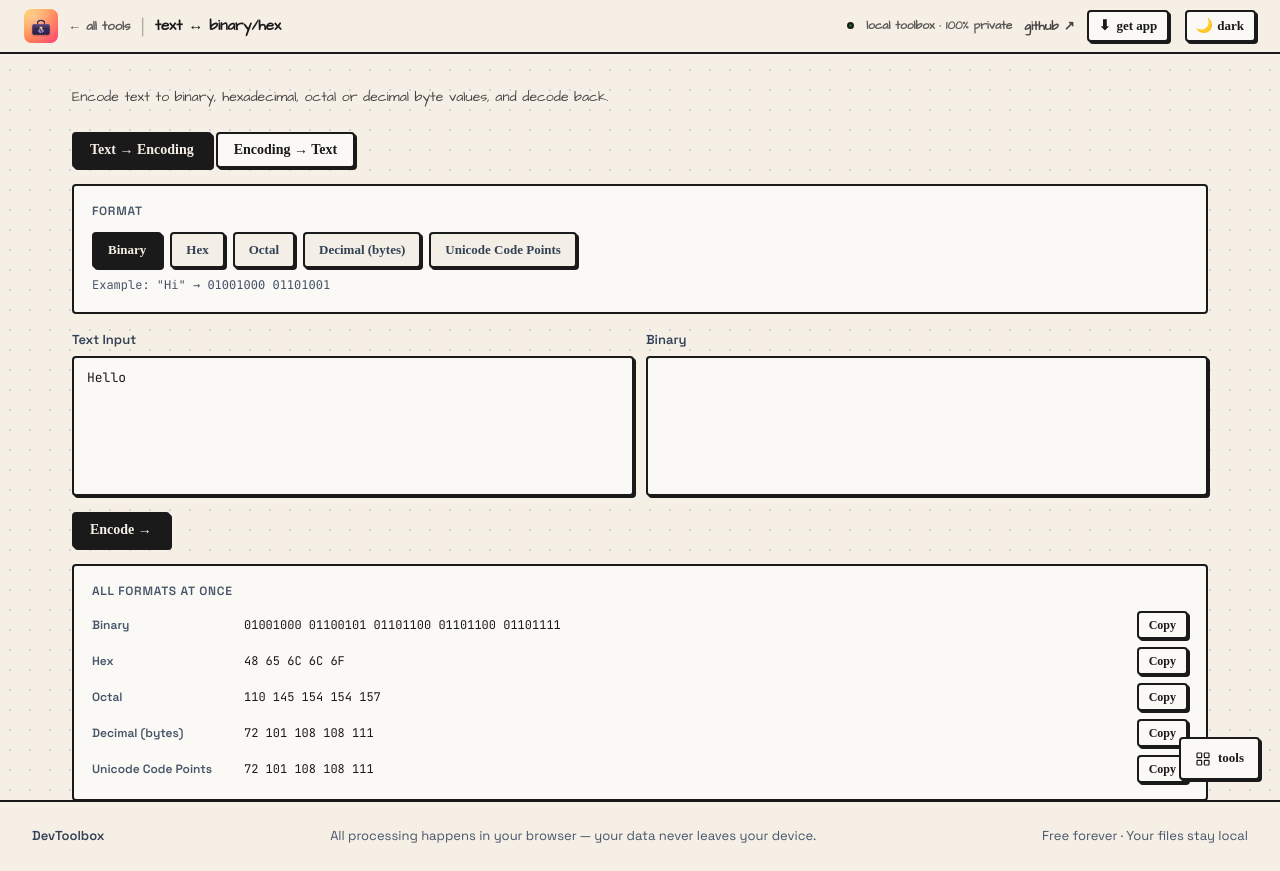
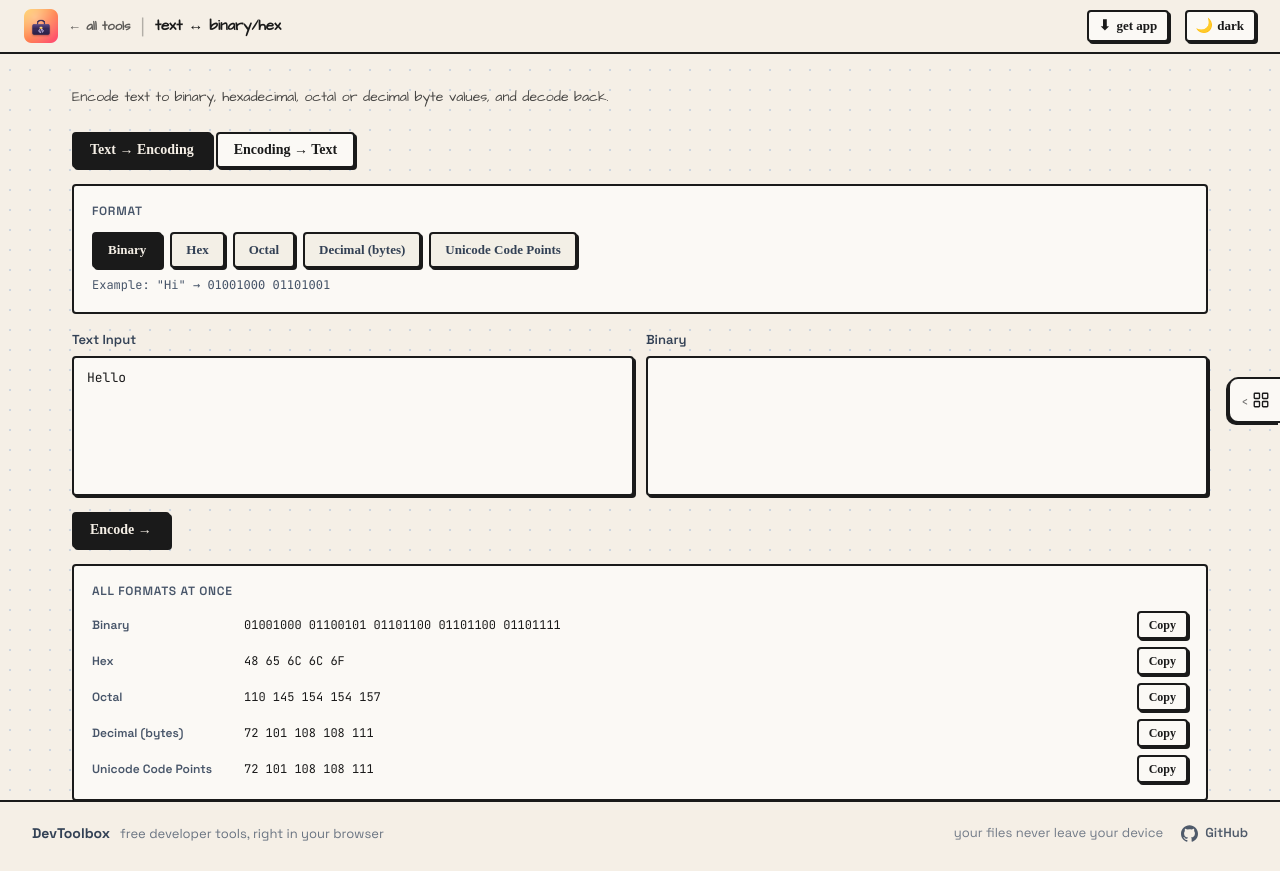
Before and after one commit to santoshP0/Devtools, a React (Vite) app: page /text-binary in a window 1280 px wide. Built offline with nearby package versions, Linux system fonts and the light colour scheme; what marked-highlight would draw is missing.

Commit message:
refine header/footer, edge-tab tool switcher, trim hero, update readme; bump to 1.2.0

```diff
--- a/package.json
+++ b/package.json
@@ -1,6 +1,6 @@
 {
   "name": "devtoolbox",
-  "version": "1.1.0",
+  "version": "1.2.0",
   "private": true,
   "type": "module",
   "scripts": {
--- a/src-tauri/tauri.conf.json
+++ b/src-tauri/tauri.conf.json
@@ -1,7 +1,7 @@
 {
   "$schema": "../node_modules/@tauri-apps/cli/config.schema.json",
   "productName": "DevToolbox",
-  "version": "1.1.0",
+  "version": "1.2.0",
   "identifier": "com.santoshp0.devtoolbox",
   "build": {
     "frontendDist": "../dist",
--- a/src/components/Footer.tsx
+++ b/src/components/Footer.tsx
@@ -1,20 +1,49 @@
+const REPO_URL = 'https://github.com/santoshP0/Devtools'
+
+function GitHubIcon({ size = 17 }: { size?: number }) {
+  return (
+    <svg width={size} height={size} viewBox="0 0 24 24" fill="currentColor" aria-hidden="true" style={{ flexShrink: 0 }}>
+      <path d="M12 .297c-6.63 0-12 5.373-12 12 0 5.303 3.438 9.8 8.205 11.385.6.113.82-.258.82-.577 0-.285-.01-1.04-.015-2.04-3.338.724-4.042-1.61-4.042-1.61C4.422 18.07 3.633 17.7 3.633 17.7c-1.087-.744.084-.729.084-.729 1.205.084 1.838 1.236 1.838 1.236 1.07 1.835 2.809 1.305 3.495.998.108-.776.417-1.305.76-1.605-2.665-.305-5.467-1.334-5.467-5.931 0-1.311.469-2.381 1.236-3.221-.124-.303-.535-1.524.117-3.176 0 0 1.008-.322 3.301 1.23a11.5 11.5 0 0 1 3.003-.404c1.02.005 2.047.138 3.006.404 2.291-1.552 3.297-1.23 3.297-1.23.653 1.653.242 2.874.118 3.176.77.84 1.235 1.911 1.235 3.221 0 4.609-2.807 5.624-5.479 5.921.43.372.823 1.102.823 2.222 0 1.606-.014 2.898-.014 3.293 0 .322.216.694.825.576C20.565 22.092 24 17.592 24 12.297c0-6.627-5.373-12-12-12" />
+    </svg>
+  )
+}
+
 export default function Footer() {
   return (
     <footer style={{
       borderTop: '1px solid var(--border)',
-      padding: '24px 32px',
+      padding: '20px 32px',
       display: 'flex',
       justifyContent: 'space-between',
       alignItems: 'center',
       flexWrap: 'wrap',
-      gap: 12,
+      gap: 14,
       fontSize: 13,
       color: 'var(--text-muted)',
       fontFamily: 'var(--font-sans)',
     }}>
-      <span style={{ fontWeight: 600, color: 'var(--text-dim)' }}>DevToolbox</span>
-      <span>All processing happens in your browser — your data never leaves your device.</span>
-      <span>Free forever · Your files stay local</span>
+      <div style={{ display: 'flex', alignItems: 'baseline', gap: 10, flexWrap: 'wrap' }}>
+        <span style={{ fontWeight: 700, color: 'var(--text-dim)', fontSize: 14 }}>DevToolbox</span>
+        <span style={{ opacity: 0.8 }}>free developer tools, right in your browser</span>
+      </div>
+
+      <div style={{ display: 'flex', alignItems: 'center', gap: 18 }}>
+        <span style={{ opacity: 0.75 }}>your files never leave your device</span>
+        <a
+          href={REPO_URL} target="_blank" rel="noreferrer"
+          title="View source on GitHub"
+          style={{
+            display: 'flex', alignItems: 'center', gap: 7,
+            color: 'var(--text-dim)', textDecoration: 'none', fontWeight: 600,
+            opacity: 0.85, transition: 'opacity 0.15s',
+          }}
+          onMouseEnter={e => (e.currentTarget.style.opacity = '1')}
+          onMouseLeave={e => (e.currentTarget.style.opacity = '0.85')}
+        >
+          <GitHubIcon />
+          <span>GitHub</span>
+        </a>
+      </div>
     </footer>
   )
 }
--- a/src/components/Navbar.tsx
+++ b/src/components/Navbar.tsx
@@ -117,28 +117,6 @@ export default function Navbar() {
         fontFamily: "'Architects Daughter', var(--font-sans)",
         fontWeight: 600,
       }}>
-        <span style={{
-          width: 7, height: 7, borderRadius: '50%',
-          background: 'var(--card-gen-text)',
-          display: 'inline-block',
-          border: '1px solid var(--sketch-text)',
-        }} />
-        <span className="hidden sm:inline" style={{ opacity: 0.7 }}>local toolbox · 100% private</span>
-
-        {/* GitHub link */}
-        <a
-          href={REPO_URL} target="_blank" rel="noreferrer"
-          title="View source on GitHub"
-          style={{
-            color: 'var(--sketch-text)', textDecoration: 'none', fontWeight: 700,
-            fontSize: 13, opacity: 0.8, transition: 'opacity 0.15s',
-          }}
-          onMouseEnter={e => (e.currentTarget.style.opacity = '1')}
-          onMouseLeave={e => (e.currentTarget.style.opacity = '0.8')}
-        >
-          github ↗
-        </a>
-
         {/* Download desktop app — opens on hover */}
         {!inApp && (
           <div style={{ position: 'relative' }}
--- a/src/components/ToolSwitcher.tsx
+++ b/src/components/ToolSwitcher.tsx
@@ -69,23 +69,29 @@ export default function ToolSwitcher() {
 
   return (
     <>
-      <button
+      {/* Edge-anchored tab, flush to the right edge and vertically centered.
+          A <div> (not <button>) so the app's global `button { …!important }`
+          rules can't override the position or add a hover jump. */}
+      <div
+        role="button"
+        tabIndex={0}
         onClick={() => setOpen(true)}
+        onKeyDown={e => { if (e.key === 'Enter' || e.key === ' ') { e.preventDefault(); setOpen(true) } }}
         title="Quick switch tools"
         style={{
-          position: 'fixed', right: 20, bottom: 20, zIndex: 45,
-          display: 'flex', alignItems: 'center', gap: 7,
-          padding: '9px 14px', borderRadius: 6,
+          position: 'fixed', right: 0, top: '50%', transform: 'translateY(-50%)', zIndex: 45,
+          display: 'flex', alignItems: 'center', gap: 4,
+          padding: '12px 10px 12px 12px',
+          borderRadius: '10px 0 0 10px',
           background: 'var(--surface)', color: 'var(--sketch-text)',
-          border: '2px solid var(--sketch-text)',
-          boxShadow: '3px 3px 0px var(--sketch-text)',
-          cursor: 'pointer', fontWeight: 700, fontSize: 13,
-          fontFamily: "'Architects Daughter', var(--font-sans)",
+          border: '2px solid var(--sketch-text)', borderRight: 'none',
+          boxShadow: '-2px 2px 0px var(--sketch-text)',
+          cursor: 'pointer',
         }}
       >
-        <ToolIcon name="LayoutGrid" size={16} />
-        <span>tools</span>
-      </button>
+        <span style={{ fontSize: 13, lineHeight: 1, opacity: 0.6 }}>‹</span>
+        <ToolIcon name="LayoutGrid" size={18} />
+      </div>
 
       <AnimatePresence>
         {open && (
@@ -120,7 +126,7 @@ export default function ToolSwitcher() {
 
               {/* Body scrolls; the list itself is not a scroll container, so the
                   proximity math (offsetTop vs pointer) stays aligned. */}
-              <div ref={bodyRef} onPointerMove={onBodyMove} onPointerLeave={onBodyLeave}
+              <div ref={bodyRef} className="no-scrollbar" onPointerMove={onBodyMove} onPointerLeave={onBodyLeave}
                 style={{ flex: 1, minHeight: 0, overflowY: 'auto', padding: '4px 24px 24px' }}>
                 <LineSidebar
                   items={tools.map(t => t.name)}
--- a/src/index.css
+++ b/src/index.css
@@ -1169,3 +1169,7 @@ button:disabled, .btn:disabled {
 @media (min-width: 1500px) {
   .ad-rail { display: block; }
 }
+
+/* Hide scrollbar but keep scrolling (used by the tool switcher drawer) */
+.no-scrollbar { scrollbar-width: none; -ms-overflow-style: none; }
+.no-scrollbar::-webkit-scrollbar { width: 0; height: 0; display: none; }
--- a/src/pages/Home.tsx
+++ b/src/pages/Home.tsx
@@ -78,7 +78,7 @@ export default function Home({ search, setSearch, activeCat, setActiveCat }: Pro
         backgroundImage: 'radial-gradient(var(--sketch-dot) 1.2px, transparent 1.2px)',
         backgroundSize: '20px 20px',
         color: 'var(--sketch-text)',
-        padding: '60px 24px 80px',
+        padding: '40px 24px 80px',
         display: 'flex',
         flexDirection: 'column',
         alignItems: 'center',
@@ -86,22 +86,6 @@ export default function Home({ search, setSearch, activeCat, setActiveCat }: Pro
       }}
     >
       <div style={{ width: '100%', maxWidth: 1200 }}>
-
-        {/* Header Titles */}
-        <div style={{ textAlign: 'center', marginBottom: 32 }}>
-          <span style={{ fontSize: 16, opacity: 0.6, letterSpacing: '0.05em' }}>
-            — the whole collection —
-          </span>
-          <h1 style={{
-            fontSize: 'clamp(36px, 6vw, 56px)',
-            fontWeight: 700,
-            margin: '8px 0 0 0',
-            letterSpacing: '-0.02em',
-            lineHeight: 1.1
-          }}>
-            everything on the bench
-          </h1>
-        </div>
 
         {/* Search Bar */}
         <div style={{ display: 'flex', justifyContent: 'center', marginBottom: 28 }}>
```
Also changed, not shown: 1 other file (tests, documents, lock files or other folders).
